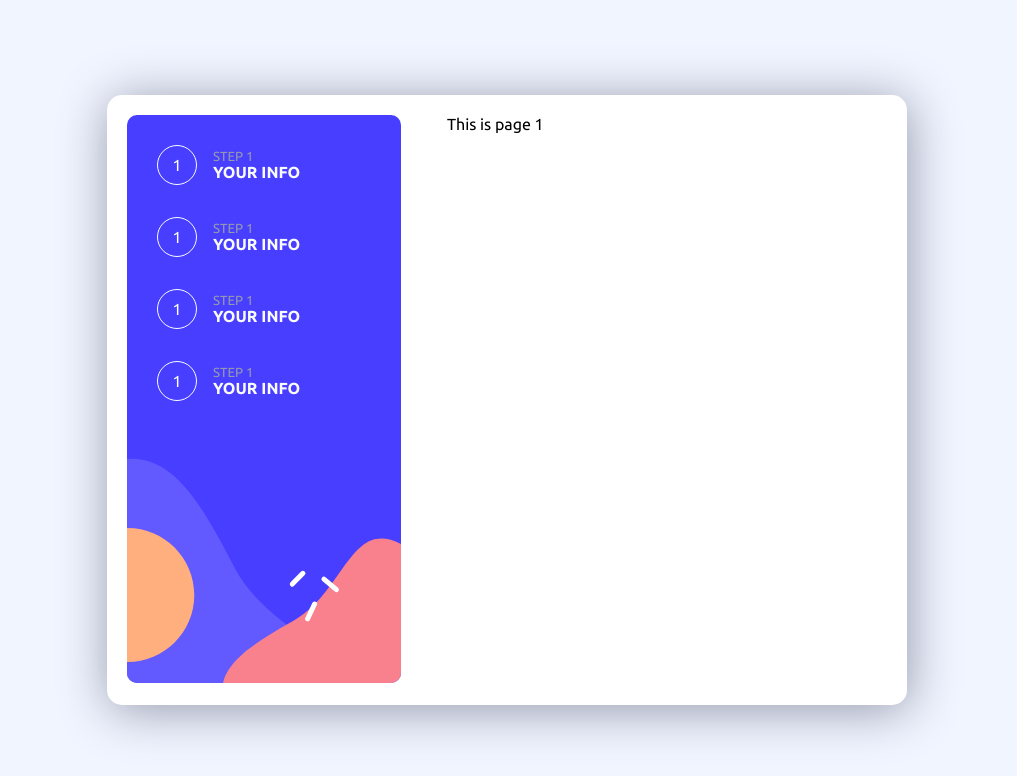
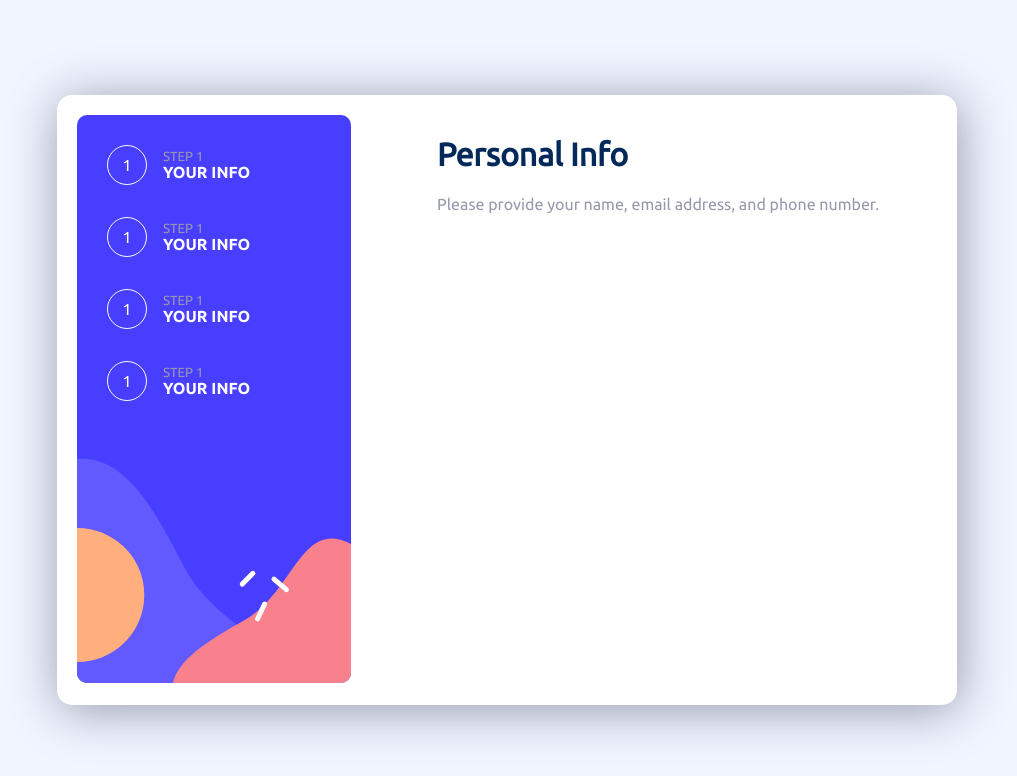
Before and after one commit to kofi-kusi/multi-step-form, a React (Vite) app: page /step1 in a window 1280 px wide. Shown: the top 776 px of the page, without its empty margins (133-1150 px from the left). Built offline with nearby package versions, Linux system fonts and the light colour scheme.

Commit message:
add header

```diff
--- a/src/App.css
+++ b/src/App.css
@@ -2,13 +2,14 @@
   background-color: hsl(0, 100%, 100%);
   border-radius: 15px;
   height: 610px;
-  width: 800px;
+  width: 900px;
   display: flex;
   padding: 20px;
   gap: 1rem;
   box-shadow: 2px 5px 50px hsl(231, 11%, 63%);
 }
 
+/* Sidebar styling */
 .container--sidebar {
   width: 40%;
   background-image: url(./assets/images/bg-sidebar-desktop.svg);
@@ -51,3 +52,13 @@
   font-family: ubuntu-bold;
   color: hsl(231, 100%, 99%);
 }
+
+
+/* Main content styling */
+.container--main {
+  color: hsl(213, 96%, 18%);
+}
+
+.instructions {
+  color: hsl(231, 11%, 63%);
+}
--- /dev/null
+++ b/src/components/Header.jsx
@@ -0,0 +1,10 @@
+function Header(props) {
+    return (
+        <>
+            <h1>{props.title}</h1>
+            <p className="instructions">{props.instructions}</p>
+        </>
+    )
+}
+
+export default Header
--- a/src/components/Sidebar.jsx
+++ b/src/components/Sidebar.jsx
@@ -1,6 +1,6 @@
 import Step from "./Step"
 
-function Sidebar(props) {
+function Sidebar() {
     return (
         <div className="sidebar">
             <Step />
--- a/src/steps/Step1.jsx
+++ b/src/steps/Step1.jsx
@@ -1,6 +1,16 @@
+import Header from "../components/Header"
+
 function Step1() {
   return (
-    <div>This is page 1</div>
+    <>
+    <Header
+      title="Personal Info"
+      instructions="Please provide your name, email address, and phone number."
+    />
+    <form action="">
+
+    </form>
+    </>
   )
 }
 
```
